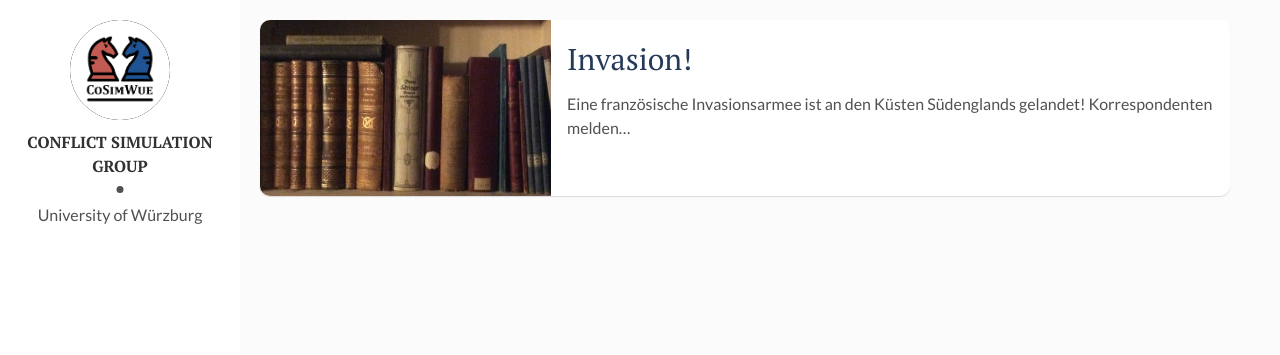
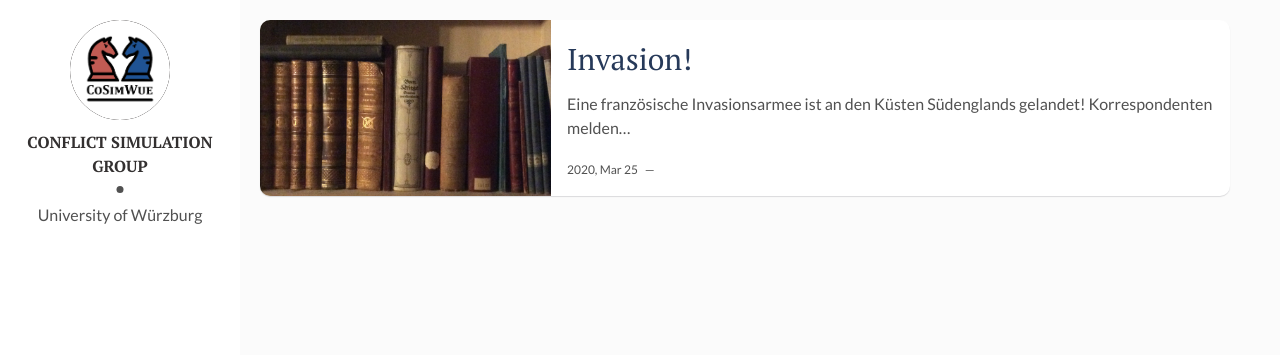
Before and after one commit to cosimwue/TDTL2020, a Jekyll site: the page built from index.html, in a window 1280 px wide. Shown: the top 355 px of the page. Built offline with Jekyll 4.4.1, drawn with Linux system fonts in a browser that asks for light colours; the list of posts is cut into pages by our own code.

Commit message:
date in posts

```diff
--- a/index.html
+++ b/index.html
@@ -10,8 +10,8 @@ layout: main
   <div class="post-content">
     <h2 class="post-title"><a href="{{post.url | prepend: site.baseurl}}">{{post.title}}</a></h2>
     <p>{{ post.content | strip_html | truncatewords: 15 }}</p>
+    <span class="post-date">{{post.date | date: '%Y, %b %d'}}&nbsp;&nbsp;&nbsp;—&nbsp;</span>
     <!--
-    <span class="post-date">{{post.date | date: '%Y, %b %d'}}&nbsp;&nbsp;&nbsp;—&nbsp;</span>
     <span class="post-words">{% capture words %}{{ post.content | number_of_words }}{% endcapture %}{% unless words contains "-" %}{{ words | plus: 250 | divided_by: 250 | append: " minute read" }}{% endunless %}</span>
     -->
   </div>
```
